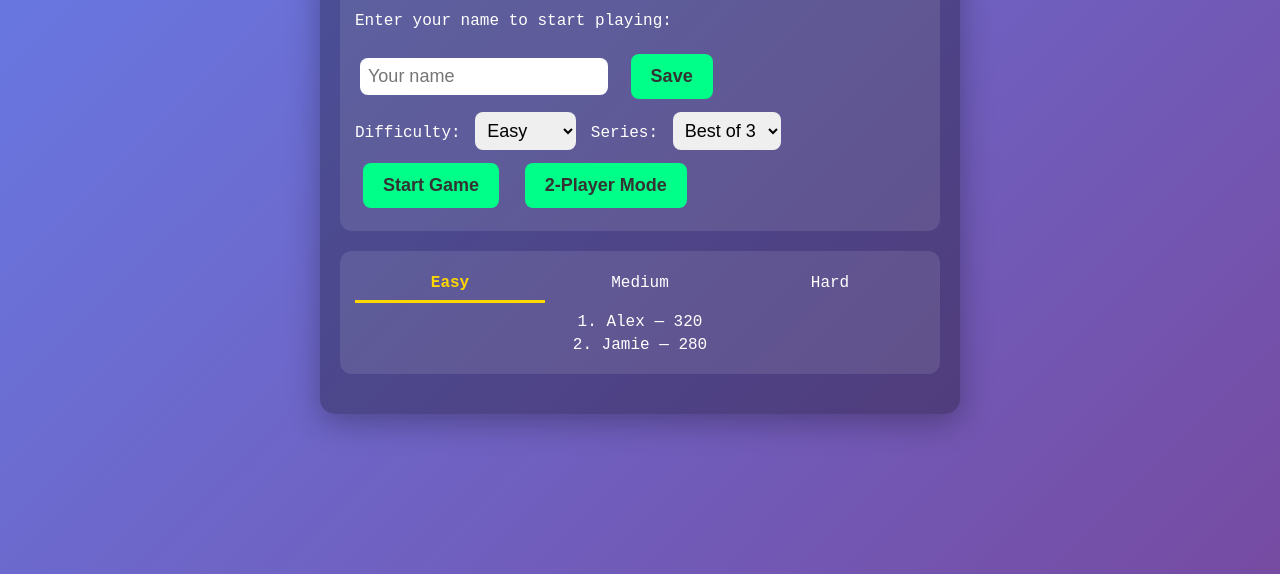
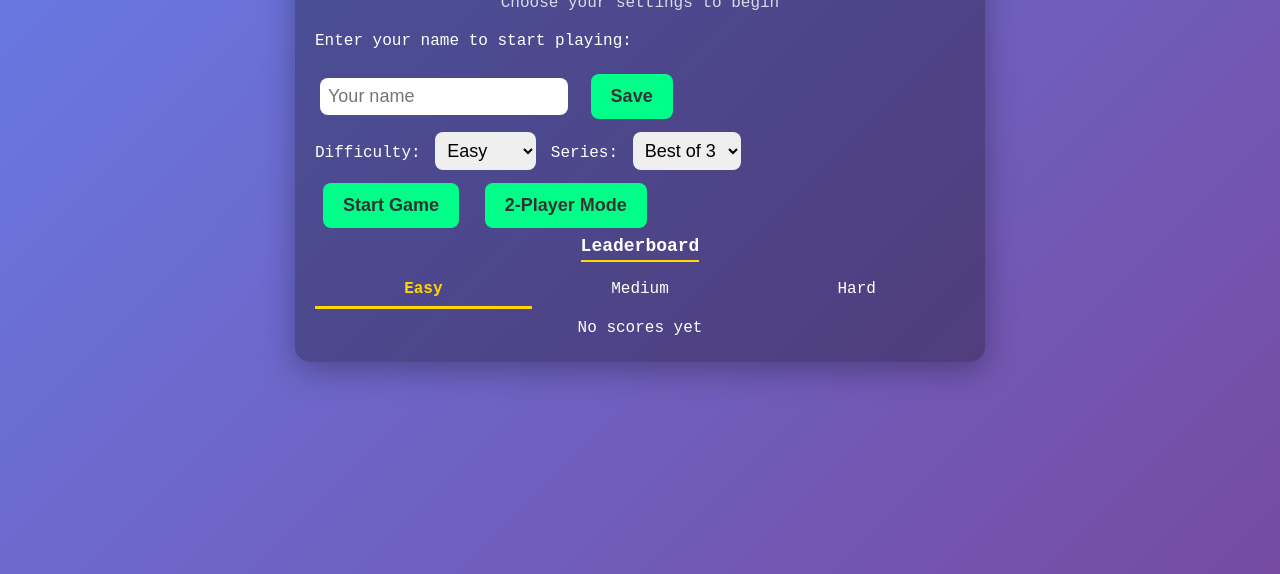
Before and after one commit to jb24000/hangman-game, a plain HTML site: page index.html in a window 1280 px wide. Shown: the part 282-856 px from the top of the page. Drawn offline with Linux system fonts and the light colour scheme.

Commit message:
Update index.html

```diff
--- a/index.html
+++ b/index.html
@@ -16,15 +16,15 @@
     .game-container {
       background: rgba(0,0,0,0.3);
       border-radius: 15px; padding: 20px;
-      width: 100%; max-width: 600px;
+      width: 100%; max-width: 650px;
       box-shadow: 0 8px 32px rgba(0,0,0,0.3);
     }
     .title { text-align: center; font-size: 28px; color: #00ff88; margin-bottom: 10px; }
     .subtitle { text-align: center; opacity: 0.8; margin-bottom: 20px; }
-    .card {
-      background: rgba(255,255,255,0.1);
-      border-radius: 12px;
-      padding: 15px; margin-bottom: 20px;
+    .settings-label {
+      text-align: center; font-size: 14px; color: #ccc;
+      margin-bottom: 10px; font-weight: bold; letter-spacing: 1px;
+      opacity: 0; transition: opacity 1s ease;
     }
     select, input {
       font-size: 18px; padding: 8px;
@@ -40,23 +40,45 @@
     }
     button:hover { background: #00cc6a; }
     .leaderboard { text-align: center; }
+    .leaderboard-title {
+      text-align: center; font-size: 18px; font-weight: bold;
+      margin-bottom: 10px; color: white;
+      border-bottom: 2px solid #FFD700; display: inline-block; padding-bottom: 4px;
+    }
     .tabs { display: flex; justify-content: center; margin-bottom: 10px; }
-    .tab {
-      flex: 1; padding: 8px; cursor: pointer;
-      border-bottom: 3px solid transparent;
-    }
+    .tab { flex: 1; padding: 8px; cursor: pointer; border-bottom: 3px solid transparent; }
     .tab.active { border-color: #FFD700; font-weight: bold; color: #FFD700; }
     ul { list-style: none; padding: 0; margin: 0; }
     li { margin: 5px 0; }
+
+    /* HUD/Game */
+    .score-timer { text-align: center; font-size: 18px; font-weight: bold; margin: 10px 0; }
+    .high-score { text-align: center; font-size: 16px; margin-top: 5px; opacity: 0; transition: opacity 1s ease; }
+    .hangman-display { font-family: 'Courier New', monospace; white-space: pre; text-align: center; margin: 20px 0; font-size: 14px; background: rgba(0,0,0,0.2); padding: 15px; border-radius: 10px;}
+    .word-display { display: flex; justify-content: center; gap: 10px; flex-wrap: nowrap; margin: 20px 0; }
+    .word-display span { font-size: 28px; font-weight: bold; min-width: 24px; text-align: center; position: relative; }
+    .word-display span::after { content: "_"; position: absolute; left: 0; right: 0; bottom: -6px; color: white; }
+
+    @keyframes goldGlow {
+      0% { color: #FFD700; text-shadow: 0 0 5px #FFD700; }
+      50% { color: #fff8dc; text-shadow: 0 0 15px #FFD700; }
+      100% { color: #FFD700; text-shadow: 0 0 5px #FFD700; }
+    }
+    .glow { animation: goldGlow 1.5s ease-in-out; }
+
+    @media (max-width: 768px) {
+      #guess-input, #guess-button { display: none; }
+      #keyboard { display: flex; }
+    }
   </style>
 </head>
 <body>
   <div class="game-container">
     <div class="title">🎮 Hangman Game 🎮</div>
-    <div class="subtitle">A Professional Lobby Experience</div>
+    <div class="subtitle">Choose your settings to begin</div>
 
-    <!-- Lobby Card -->
-    <div id="lobby" class="card">
+    <!-- Lobby -->
+    <div id="lobby">
       <div id="player-section">
         <div id="name-prompt">
           <p>Enter your name to start playing:</p>
@@ -69,7 +91,7 @@
         </div>
       </div>
 
-      <div>
+      <div id="settings-container">
         Difficulty:
         <select id="difficulty">
           <option value="easy">Easy</option>
@@ -86,10 +108,9 @@
 
       <button onclick="startSinglePlayer()">Start Game</button>
       <button onclick="showTwoPlayerSetup()">2-Player Mode</button>
-    </div>
 
-    <!-- Leaderboard Card -->
-    <div class="card leaderboard">
+      <div class="leaderboard">
+        <div class="leaderboard-title">Leaderboard</div>
         <div class="tabs">
           <div class="tab active" onclick="switchTab('easy')">Easy</div>
           <div class="tab" onclick="switchTab('medium')">Medium</div>
@@ -97,15 +118,27 @@
         </div>
         <ul id="leaderboard-list"></ul>
       </div>
+    </div>
 
-    <!-- Game Area Placeholder -->
+    <!-- Game -->
     <div id="game-area" style="display:none;">
-      <p>Game goes here (Phase 1 logic intact).</p>
+      <div class="score-timer">
+        <div id="hud-line">Score: 0 | Time: 60 | Streak: 0</div>
+        <div id="high-score-display" class="high-score"></div>
+      </div>
+      <div class="hangman-display" id="hangman-display"></div>
+      <div class="word-display" id="word-display"></div>
+      <div class="lives-display" id="lives-display"></div>
+      <div class="guessed-letters" id="guessed-letters"></div>
+      <input type="text" class="guess-input" id="guess-input" maxlength="1" placeholder="?">
+      <button id="guess-button" onclick="makeGuess()">Guess Letter</button>
+      <button onclick="useHint()">Get Hint</button>
+      <div id="keyboard"></div>
+      <div class="message" id="message"></div>
     </div>
   </div>
 
   <script>
-    // Load saved player name
     let playerName = localStorage.getItem('playerName');
     if (playerName) {
       document.getElementById('name-prompt').style.display = 'none';
@@ -113,7 +146,6 @@
       document.getElementById('player-name-display').textContent = playerName;
     }
 
-    // Save player name
     function savePlayerName() {
       const input = document.getElementById('player-name-input').value.trim();
       if (!input) return;
@@ -124,20 +156,14 @@
       playerName = input;
     }
 
-    // Change name
     function changeName() {
       localStorage.removeItem('playerName');
       document.getElementById('name-prompt').style.display = 'block';
       document.getElementById('welcome-section').style.display = 'none';
     }
 
-    // Leaderboard placeholder data
-    const leaderboards = {
-      easy: [{name:"Alex",score:320},{name:"Jamie",score:280}],
-      medium: [{name:"Sam",score:250}],
-      hard: [{name:"Jordan",score:200}]
-    };
-
+    // Placeholder leaderboard data
+    const leaderboards = { easy: [], medium: [], hard: [] };
     let currentTab = 'easy';
     function switchTab(tab) {
       currentTab = tab;
@@ -145,28 +171,17 @@
       document.querySelector(`.tab:nth-child(${tab==='easy'?1:tab==='medium'?2:3})`).classList.add('active');
       renderLeaderboard();
     }
-
     function renderLeaderboard() {
       const list = document.getElementById('leaderboard-list');
-      list.innerHTML = '';
-      const data = leaderboards[currentTab] || [];
-      if (data.length===0) {
-        list.innerHTML = '<li>No scores yet</li>';
-      } else {
-        data.forEach((entry,i)=>{
-          const li=document.createElement('li');
-          li.textContent=`${i+1}. ${entry.name} — ${entry.score}`;
-          list.appendChild(li);
-        });
+      list.innerHTML = leaderboards[currentTab].length
+        ? leaderboards[currentTab].map((e,i)=>`<li>${i+1}. ${e.name} — ${e.score}</li>`).join('')
+        : '<li>No scores yet</li>';
     }
-    }
+    renderLeaderboard();
+    document.getElementById('difficulty').addEventListener('change', e=>switchTab(e.target.value));
 
-    renderLeaderboard(); // initial render
-
-    // Sync dropdown with tabs
-    document.getElementById('difficulty').addEventListener('change', e=>{
-      switchTab(e.target.value);
-    });
+    // === Phase 1 Game Logic goes here ===
+    // (We’ll wire this in next)
   </script>
 </body>
 </html>
```
Lines whose indentation alone changed are shown as unchanged.
